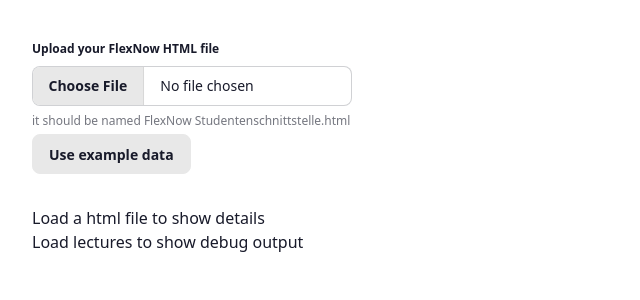
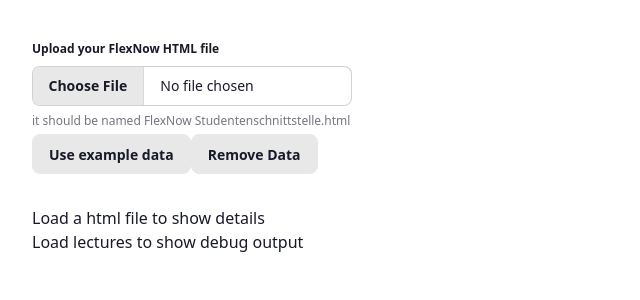
Before and after one commit to maxschipper/flexnow-stats-visualizer, a Vue app: page / in a window 1280 px wide. Shown: the top 300 px of the page, without its empty margins (0-640 px from the left). Built offline with nearby package versions, Linux system fonts and the light colour scheme.

Commit message:
feat(RemoveData): add remove data button to reset the data

```diff
--- a/src/App.vue
+++ b/src/App.vue
@@ -4,6 +4,7 @@
 import Details from "./components/Details.vue";
 import ExampleData from "./components/ExampleData.vue";
 import FileInput from "./components/FileInput.vue";
+import RemoveData from "./components/RemoveData.vue";
 import type { Lecture } from "./parser";
 
 const lectures = ref<Lecture[]>([]);
@@ -19,6 +20,7 @@
         <div class="my-8">
             <FileInput @lectures-loaded="updateLectures" />
             <ExampleData @lectures-loaded="updateLectures" />
+            <RemoveData @lectures-loaded="updateLectures" />
         </div>
 
         <div>
--- /dev/null
+++ b/src/components/RemoveData.vue
@@ -0,0 +1,24 @@
+<script lang="ts">
+/**
+ *
+ *
+ * @emits lectures-loaded - propagates the `Lecture[]` list containing the example data - this needs to call a function that will replace the old lecture data with this new data
+ */
+export default {};
+</script>
+
+<script setup lang="ts">
+import type { Lecture } from "@/parser";
+
+const emit = defineEmits<{
+    (e: "lectures-loaded", data: Lecture[]): void;
+}>();
+
+function emitEmptyData() {
+    emit("lectures-loaded", []);
+}
+</script>
+
+<template>
+    <button @click="emitEmptyData" class="btn">Remove Data</button>
+</template>
```
